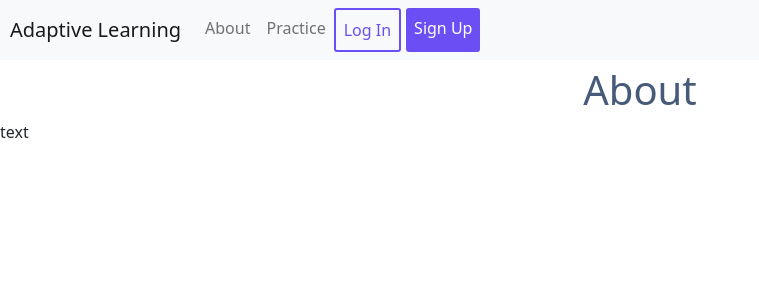
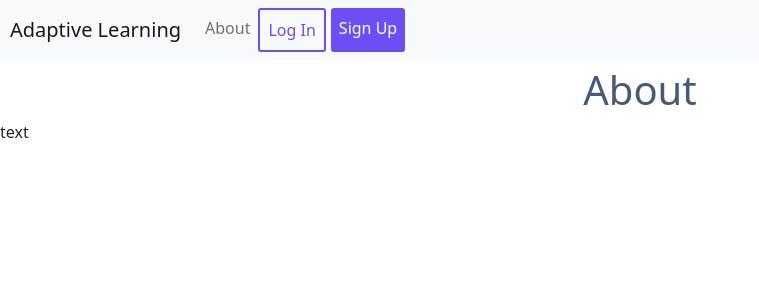
Before and after one commit to adaptivemaths/ALE, a React (Create React App) app in the folder frontend/: page /about in a window 1280 px wide. Shown: the top 300 px of the page, without its empty margins (0-759 px from the left). Built offline with nearby package versions, Linux system fonts and the light colour scheme.

Commit message:
Display Profile button when user has signed in

```diff
--- a/frontend/src/components/navbar/NavBar.js
+++ b/frontend/src/components/navbar/NavBar.js
@@ -3,19 +3,38 @@ import Navbar from "react-bootstrap/Navbar";
 import { Nav } from "react-bootstrap";
 import "bootstrap/dist/css/bootstrap.css";
 import "./navbar.css";
+import { instanceOf } from 'prop-types';
+import { withCookies, Cookies } from 'react-cookie';
 
-export default class NavBar extends React.Component {
+class NavBar extends React.Component {
+
+    static propTypes = {
+        cookies: instanceOf(Cookies).isRequired
+    };
+
+
     render() {
         return (
             <Navbar bg="light" variant="light" sticky="top">
                 <Navbar.Brand href="/" className="brand">Adaptive Learning</Navbar.Brand>
                 <Nav className="mr-auto">
                     <Nav.Link href="/about">About</Nav.Link>
-                    <Nav.Link href="/practice">Practice</Nav.Link>
-                    <Nav.Link href="/login" className="hollow-btn">Log In</Nav.Link>
-                    <Nav.Link href="/signup" className="filled-btn">Sign Up</Nav.Link>
+
+                    {this.props.cookies.get("username") ?
+                        <>
+                            <Nav.Link href="/profile">Profile</Nav.Link>
+                            <Nav.Link href="/practice">Practice</Nav.Link>
+                        </>
+                        :
+                        <>
+                            <Nav.Link href="/login" className="hollow-btn">Log In</Nav.Link>
+                            <Nav.Link href="/signup" className="filled-btn">Sign Up</Nav.Link>
+                        </>
+                        }
                 </Nav>
             </Navbar>
         )
     }
 }
+
+export default withCookies(NavBar);
```
